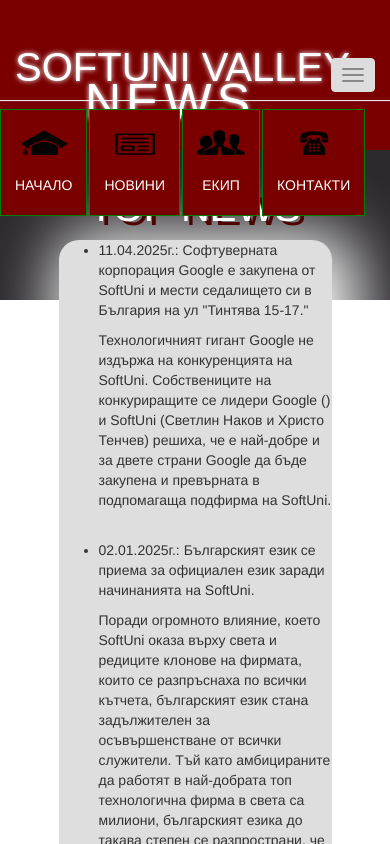
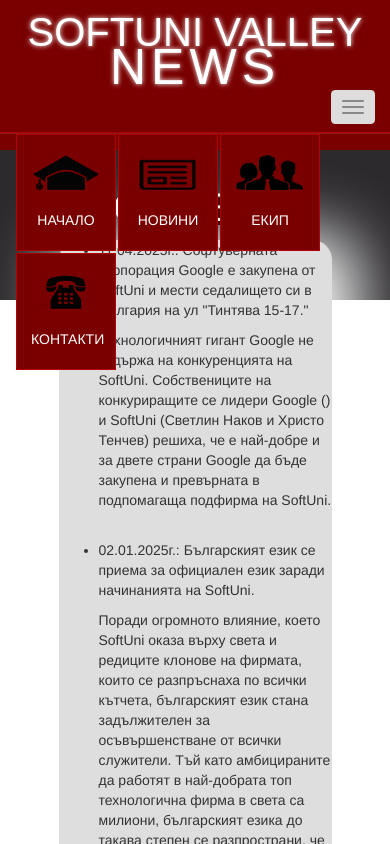
Before and after one commit to AnnieKalpachka/ZonamaSekotTeam-WebFundamentals-HTML5-Teamwork, a plain HTML site: page news.html in a window 390 px wide. Both pictures are taken after a click on the button "Toggle navigation". Shown: the top 844 px of the page. Drawn offline with Linux system fonts and the light colour scheme; a web font is replaced by a local one.

Commit message:
top menu fixes for small screen

```diff
--- a/news.html
+++ b/news.html
@@ -34,8 +34,8 @@
 
         </div>
         <!-- Collect the nav links, forms, and other content for toggling -->
-        <div class="collapse navbar-collapse center-block" id="top-nav-collapse-id">
-            <ul class="nav navbar-nav navbar-right nav-pills ">
+        <div class="collapse navbar-collapse" id="top-nav-collapse-id">
+            <ul class="nav navbar-nav navbar-right nav-pills">
                 <li class="home">
                     <a href="#home">
                         <div class="home-image"></div>
--- a/resources/css/softuni-valley.css
+++ b/resources/css/softuni-valley.css
@@ -36,12 +36,18 @@ header .navbar-default {
   height: 150px;
 }
 
+.navbar-default .navbar-nav > li {
+  transition: transform 0.5s; /* makes transformation size slower so it will not look jumpy */
+}
+
 .navbar-default .navbar-nav > li > a {
   padding: 20px 14px 10px 14px ;
 }
+
 .navbar-default .navbar-nav > li > a p{
   margin-top: 15px;
 }
+/* puts an image for the link */
 .navbar-default .navbar-nav > li.home > a > div.home-image {
   background: url('../images/home-softuni-logo.png') no-repeat;
   width: 96px;
@@ -49,7 +55,7 @@ header .navbar-default {
   background-size: contain;
   content:"";
 }
-
+/* puts an image for the link */
 .navbar-default .navbar-nav > li.news > a > div.news-image {
   background: url('../images/news.png') no-repeat;
   width: 96px;
@@ -57,7 +63,7 @@ header .navbar-default {
   background-size: contain;
   content:"";
 }
-
+/* puts an image for the link */
 .navbar-default .navbar-nav > li.team > a > div.team-image {
   background: url('../images/team.png') no-repeat;
   width: 96px;
@@ -65,6 +71,8 @@ header .navbar-default {
   background-size: contain;
   content:"";
 }
+
+/* puts an image for the link */
 .navbar-default .navbar-nav > li.contacts > a > div.contacts-image {
   background: url('../images/contacts.png') no-repeat;
   width: 96px;
@@ -85,15 +93,34 @@ header .navbar-default {
   color: #ffffff;
 }
 
+.navbar-default .navbar-nav > li > a:hover {
+  color: #ffffff;
+  transition: text-shadow 0.5s; /* makes the transition slower for text shadow so it wil look slizy */
+  text-shadow: 0px 0px 5px #ffffff ;
+}
+
+/* media queries for small screen */
 @media(max-width:767px){
+  .navbar-default .navbar-nav {
+    margin: 0 auto; /* moves the nav to be a little bit more in right*/
+  }
   .navbar-default .navbar-nav > li {
-    border: 1px solid green;
+    width: 100px; /* fixed width so they look all the same */
+    border: 1px solid #B40000; /* border so they are not looking bad */
+    --box-shadow: 0px 0px 1px 2px rgba(180,0,0,1);
     background: #7A0000;
+    margin: 1px; /* margin so they will not hit each other */
+  }
+
+  nav li:hover {
+    -webkit-transform:scale(0.95); /* Safari and Chrome */
+    -moz-transform:scale(0.95); /* Firefox */
+    -ms-transform:scale(0.95); /* IE 9 */
+    -o-transform:scale(0.95); /* Opera */
+    transform:scale(0.95);
   }
   /*this makes the menu to be blocks and not lines*/
-  .nav> li {
-    --display: inline-block;
-  }
+
 
   /* puts the menu text under the picture*/
   .navbar-default .navbar-nav > li > a > p {
@@ -103,16 +130,41 @@ header .navbar-default {
   /* this makes the menue icon pictures smaller so they can fit inside the mobile menu */
   .navbar-default .navbar-nav > li > a > div {
     display: inline-block;
-    width: 48px !important;
-    height: 25px !important;
+    width: 67.2px !important; /* height = width / 1.92 */
+    height: 35px !important; /* width = height * 1.92 */
   }
+
+  /* pushes the buttonand navigation lower */
+  .navbar-toggle {
+    margin-top: 40px;
+  }
+
+  /* makes the navbar horizontal line to be colored red */
+  .navbar-default .navbar-collapse {
+    border-color: #B40000;
+  }
+
+  /* on small screen display the brand logo in center */
+  .navbar-brand {
+    display: block;
+    text-align: center;
+    float: none;
+  }
+
+  /* puts the logo to top */
+  .navbar-brand h1.logo {
+    margin-top: 0;
+    padding-top: 0;
+  }
+
+  /* fixes span to be centered */
+  .navbar-brand h1.logo span{
+    margin-left: 0;
+  }
+
 }
 
-.navbar-default .navbar-nav > li > a:hover {
-  color: #ffffff;
-  text-shadow: 0px 0px 5px #ffffff ;
-}
-
+/* media queries for bigger screens (md and lg) */
 @media (min-width: 768px) {
   nav li:hover {
     -webkit-transform:scale(1.25); /* Safari and Chrome */
@@ -123,23 +175,33 @@ header .navbar-default {
   }
 }
 
-@media (min-width: 768px)and (max-width: 991px){
+/* media queries for medium screen (md)*/
+@media (min-width: 768px) and (max-width: 991px){
+  /* fixes the right nav margin */
   .navbar-right {
-    margin-right: 10px;
+    margin-right: 6px;
   }
+
+  /* fixes brand logo left margin */
   .navbar > .container-fluid .navbar-brand {
-    margin-left: 10px;
+    margin-left: 6px;
   }
+
+  /* fixes the navigation button sizes so they will not to the logo */
   .navbar-default .navbar-nav > li > a {
     padding: 20px 5px 10px 5px ;
 
   }
 }
 
+/* media queries for large screen (lg) */
 @media(min-width:992px){
+  /* fixes the right side margin of the navigation */
   .navbar-right {
     margin-right: 85px;
   }
+
+  /* fixes the brand logo left margin */
   .navbar > .container-fluid .navbar-brand {
     margin-left: 85px;
   }
```
